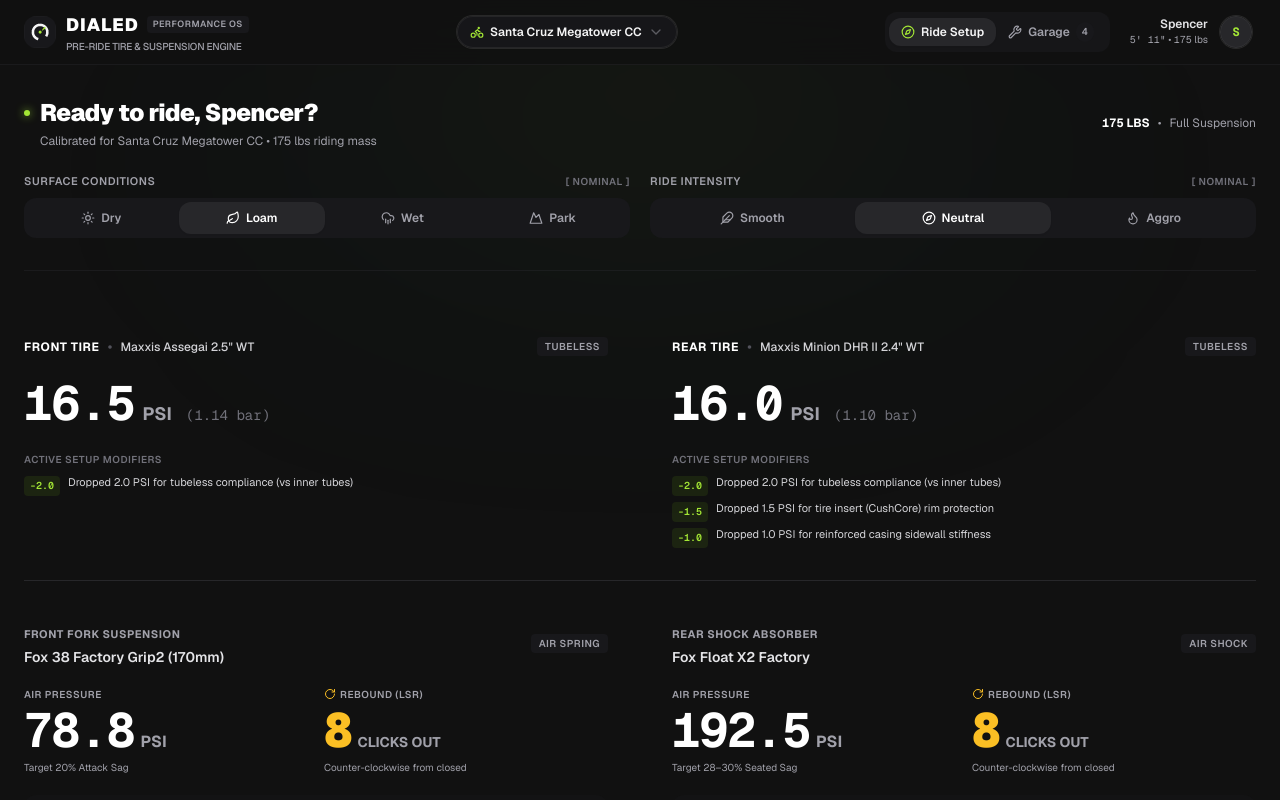
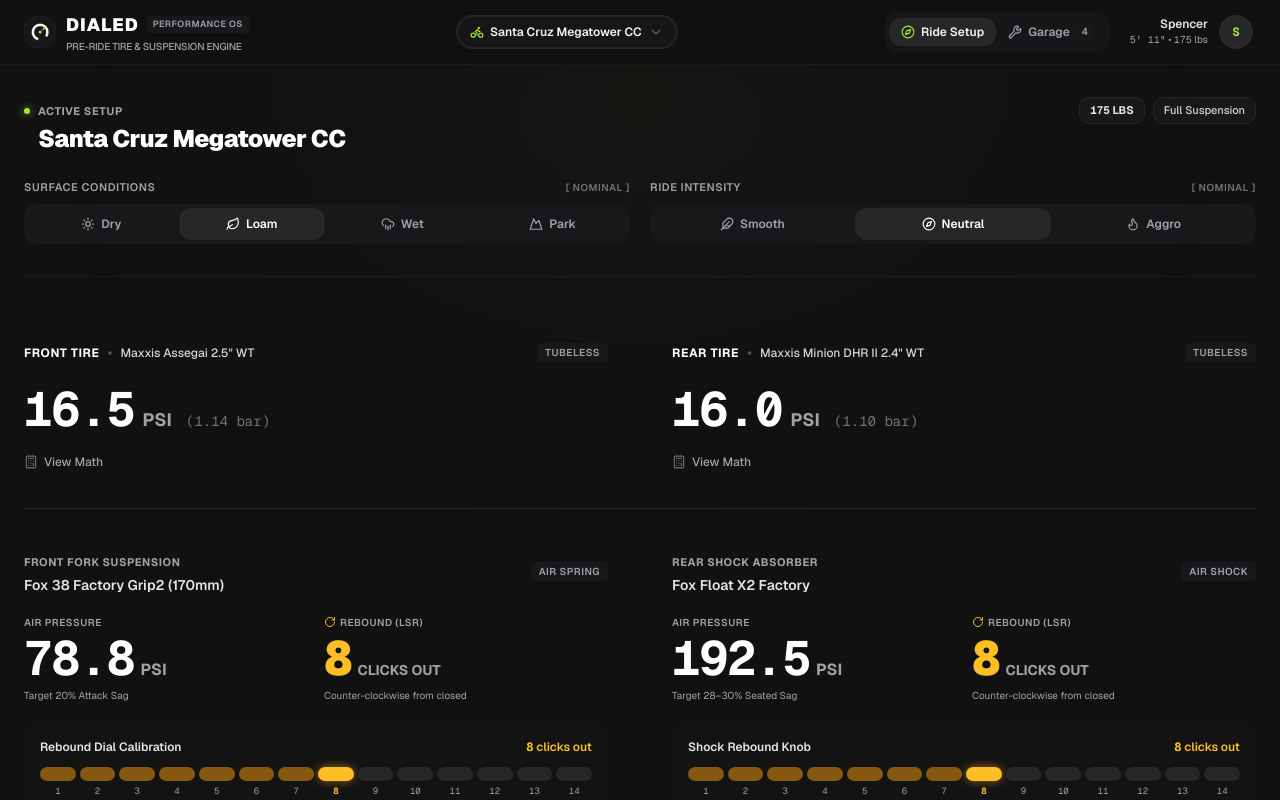
Before and after one commit to spencergill-dev/DialedEngine, a React (Vite) app: page / in a window 1280 px wide. Shown: the top 800 px of the page. Built offline with nearby package versions, Linux system fonts and the light colour scheme; the HTML template or start-up script is replaced by a standard one.

Commit message:
feat(setup): clean up intro to Active Context readout and enforce progressive disclosure for math ledger

```diff
--- /dev/null
+++ b/src/components/setup/CalculationBreakdownDialog.tsx
@@ -0,0 +1,191 @@
+import { useState, useEffect } from "react";
+import { CheckCircle2 } from "lucide-react";
+import {
+  Dialog,
+  DialogContent,
+  DialogHeader,
+  DialogTitle,
+  DialogDescription,
+} from "@/components/ui/dialog";
+import type { Bike, RiderProfile } from "@/types/cycling";
+import type { useDialedMath } from "@/hooks/useDialedMath";
+
+interface CalculationBreakdownDialogProps {
+  open: boolean;
+  onOpenChange: (open: boolean) => void;
+  bike: Bike;
+  profile: RiderProfile;
+  initialTab?: "front" | "rear";
+  setup: ReturnType<typeof useDialedMath>;
+}
+
+export function CalculationBreakdownDialog({
+  open,
+  onOpenChange,
+  bike,
+  profile,
+  initialTab = "front",
+  setup,
+}: CalculationBreakdownDialogProps) {
+  const [activeTab, setActiveTab] = useState<"front" | "rear">(initialTab);
+
+  useEffect(() => {
+    if (open) {
+      setActiveTab(initialTab);
+    }
+  }, [open, initialTab]);
+
+  const tire = activeTab === "front" ? bike.frontTire : bike.rearTire;
+  const targetPsi = activeTab === "front" ? setup.frontPsi : setup.rearPsi;
+  const modifiers = activeTab === "front" ? setup.frontModifiers : setup.rearModifiers;
+  const barValue = (targetPsi * 0.0689476).toFixed(2);
+
+  return (
+    <Dialog open={open} onOpenChange={onOpenChange}>
+      <DialogContent className="max-w-lg bg-[#111111] border border-zinc-800 text-zinc-100 p-6 sm:p-7 max-h-[88vh] overflow-y-auto">
+        <DialogHeader className="space-y-1.5 pb-2 text-left">
+          <div className="flex items-center gap-2">
+            <span className="w-1.5 h-1.5 rounded-full bg-lime-400 shadow-[0_0_8px_rgba(163,230,53,0.8)] shrink-0" />
+            <span className="text-[11px] font-sans font-bold uppercase tracking-wider text-zinc-400">
+              TELEMETRY MATH ENGINE
+            </span>
+          </div>
+          <DialogTitle className="text-xl font-black text-white font-sans tracking-tight">
+            Calculation Breakdown
+          </DialogTitle>
+          <DialogDescription className="text-xs text-zinc-400">
+            Deterministic pressure equations calibrated for rider weight, tire casing, volume, and active ride conditions.
+          </DialogDescription>
+        </DialogHeader>
+
+        {/* Wheel Selection Segmented Pill */}
+        <div className="grid grid-cols-2 gap-1 p-1 bg-zinc-900 rounded-xl my-1">
+          <button
+            type="button"
+            onClick={() => setActiveTab("front")}
+            className={`py-2 px-3 text-xs font-sans font-semibold rounded-lg flex items-center justify-center gap-2 transition-all ${
+              activeTab === "front"
+                ? "bg-zinc-800 text-white shadow-sm"
+                : "text-zinc-400 hover:text-zinc-200"
+            }`}
+          >
+            <span>FRONT TIRE</span>
+            <span className="font-mono text-[11px] text-lime-400">
+              {setup.frontPsi.toFixed(1)} PSI
+            </span>
+          </button>
+          <button
+            type="button"
+            onClick={() => setActiveTab("rear")}
+            className={`py-2 px-3 text-xs font-sans font-semibold rounded-lg flex items-center justify-center gap-2 transition-all ${
+              activeTab === "rear"
+                ? "bg-zinc-800 text-white shadow-sm"
+                : "text-zinc-400 hover:text-zinc-200"
+            }`}
+          >
+            <span>REAR TIRE</span>
+            <span className="font-mono text-[11px] text-lime-400">
+              {setup.rearPsi.toFixed(1)} PSI
+            </span>
+          </button>
+        </div>
+
+        {/* Selected Wheel Header Card */}
+        <div className="p-4 rounded-xl bg-zinc-900/60 border border-zinc-800/80 space-y-3">
+          <div className="flex items-center justify-between">
+            <div className="space-y-0.5">
+              <span className="text-[10px] font-sans font-semibold uppercase tracking-wider text-zinc-400">
+                {activeTab === "front" ? "FRONT WHEEL SETUP" : "REAR WHEEL SETUP"}
+              </span>
+              <h4 className="text-sm font-bold text-white font-sans">
+                {tire.manufacturer} {tire.model} {tire.width}
+              </h4>
+            </div>
+            <div className="flex items-center gap-1.5">
+              <span className="text-[10px] font-sans font-semibold tracking-wider px-2 py-0.5 rounded bg-zinc-800 text-zinc-300 uppercase">
+                {tire.isTubeless ? "Tubeless" : "Tubes"}
+              </span>
+              {tire.hasInsert && (
+                <span className="text-[10px] font-sans font-semibold tracking-wider px-2 py-0.5 rounded bg-amber-500/10 text-amber-400 uppercase">
+                  Insert
+                </span>
+              )}
+            </div>
+          </div>
+
+          <div className="flex items-baseline gap-2 pt-1 border-t border-zinc-800/60">
+            <span className="text-3xl font-black font-mono tracking-tight text-white">
+              {targetPsi.toFixed(1)}
+            </span>
+            <span className="text-sm font-sans font-bold text-zinc-400">
+              PSI
+            </span>
+            <span className="text-xs font-mono text-zinc-500 ml-1">
+              ({barValue} bar)
+            </span>
+            <span className="ml-auto text-[11px] text-zinc-400 font-sans">
+              Calibrated for <span className="font-mono font-bold text-zinc-200">{profile.weight} lbs</span>
+            </span>
+          </div>
+        </div>
+
+        {/* Active Setup Modifiers Ledger */}
+        <div className="space-y-3 pt-2">
+          <div className="flex items-center justify-between">
+            <span className="text-[11px] font-sans font-bold uppercase tracking-wider text-zinc-300">
+              Active Setup Modifiers
+            </span>
+            <span className="text-[10px] font-sans text-zinc-400">
+              {modifiers.length} adjustments applied
+            </span>
+          </div>
+
+          {modifiers.length === 0 ? (
+            <div className="p-3.5 rounded-lg bg-zinc-900/30 border border-zinc-800/40 text-xs text-zinc-400 italic">
+              Standard baseline pressure calibrated for discipline and rider mass without additional active offsets.
+            </div>
+          ) : (
+            <ul className="space-y-2">
+              {modifiers.map((mod, idx) => {
+                const isPositive = mod.delta > 0;
+                return (
+                  <li
+                    key={idx}
+                    className="p-3 rounded-lg bg-zinc-900/40 border border-zinc-800/60 flex items-start gap-3"
+                  >
+                    <span
+                      className={`text-xs font-mono font-bold px-2 py-0.5 rounded shrink-0 ${
+                        isPositive
+                          ? "bg-amber-500/10 text-amber-400 border border-amber-500/20"
+                          : "bg-lime-500/10 text-lime-400 border border-lime-500/20"
+                      }`}
+                    >
+                      {isPositive ? `+${mod.delta.toFixed(1)}` : mod.delta.toFixed(1)} PSI
+                    </span>
+                    <div className="space-y-0.5 min-w-0 flex-1">
+                      <span className="text-xs font-sans font-bold text-zinc-200 block">
+                        {mod.label}
+                      </span>
+                      <p className="text-[11px] text-zinc-400 leading-relaxed">
+                        {mod.description}
+                      </p>
+                    </div>
+                  </li>
+                );
+              })}
+            </ul>
+          )}
+        </div>
+
+        {/* Footer info */}
+        <div className="pt-3 border-t border-zinc-800/60 flex items-center justify-between text-[11px] text-zinc-400">
+          <span>Chassis: {bike.category.replace("_", " ")}</span>
+          <span className="flex items-center gap-1 text-lime-400">
+            <CheckCircle2 className="w-3.5 h-3.5" />
+            <span>Optimal Traction Sweet Spot</span>
+          </span>
+        </div>
+      </DialogContent>
+    </Dialog>
+  );
+}
--- a/src/components/setup/RideSetupView.tsx
+++ b/src/components/setup/RideSetupView.tsx
@@ -9,11 +9,13 @@
   Compass,
   Flame,
   RotateCw,
+  Calculator,
 } from "lucide-react";
 import { motion } from "framer-motion";
 import { Label } from "@/components/ui/label";
 import { AnimatedNumber } from "@/components/common/AnimatedNumber";
 import { useDialedMath } from "@/hooks/useDialedMath";
+import { CalculationBreakdownDialog } from "./CalculationBreakdownDialog";
 import type {
   Bike,
   RiderProfile,
@@ -63,11 +65,11 @@
   const [rideStyle, setRideStyle] = useState<RidingStyle>(
     profile.ridingStyle || "neutral"
   );
+  const [isBreakdownOpen, setIsBreakdownOpen] = useState(false);
+  const [breakdownTab, setBreakdownTab] = useState<"front" | "rear">("front");
 
   const currentBike = bikes.find((b) => b.id === activeBikeId) || bikes[0];
   const setup = useDialedMath(currentBike, profile, condition, rideStyle);
-
-  const riderName = profile.displayName?.trim() || "Spencer";
 
   if (!currentBike) {
     return (
@@ -95,26 +97,26 @@
 
   return (
     <div className="space-y-8 pb-12">
-      {/* 1. Header & Pre-Ride Configuration (Borderless Section) */}
+      {/* 1. Active Context & Pre-Ride Configuration (Borderless Section) */}
       <section className="pb-8 border-b border-zinc-800/50">
-        <div className="flex flex-col sm:flex-row sm:items-center justify-between gap-4">
-          <div>
-            <div className="flex items-center gap-2.5">
-              {/* Strict 6px Volt active status dot */}
-              <span className="w-1.5 h-1.5 rounded-full bg-lime-400 shadow-[0_0_8px_rgba(163,230,53,0.8)]" />
-              <h1 className="text-xl sm:text-2xl font-black text-white tracking-tight">
-                Ready to ride, {riderName}?
-              </h1>
+        <div className="flex flex-col sm:flex-row sm:items-baseline justify-between gap-3">
+          <div className="space-y-1">
+            <div className="flex items-center gap-2">
+              <span className="w-1.5 h-1.5 rounded-full bg-lime-400 shadow-[0_0_8px_rgba(163,230,53,0.8)] shrink-0" />
+              <span className="text-[11px] font-sans font-bold uppercase tracking-wider text-zinc-400">
+                ACTIVE SETUP
+              </span>
             </div>
-            <p className="text-xs text-zinc-400 mt-1 pl-4">
-              Calibrated for {displayBrand} {currentBike.model} • {profile.weight} lbs riding mass
-            </p>
+            <h1 className="text-xl sm:text-2xl font-black text-white tracking-tight pl-3.5">
+              {displayBrand} {currentBike.model}
+            </h1>
           </div>
 
-          <div className="flex items-center gap-2 text-xs font-sans text-zinc-400 pl-4 sm:pl-0">
-            <span className="text-white font-bold"><span className="font-mono">{profile.weight}</span> LBS</span>
-            <span>•</span>
-            <span className="capitalize text-zinc-400 font-sans">
+          <div className="flex items-center gap-2 pl-3.5 sm:pl-0">
+            <span className="px-2.5 py-1 rounded-md bg-zinc-900 border border-zinc-800 text-[11px] font-bold text-zinc-200">
+              <span className="font-mono">{profile.weight}</span> LBS
+            </span>
+            <span className="px-2.5 py-1 rounded-md bg-zinc-900 border border-zinc-800 text-[11px] font-medium text-zinc-300 capitalize">
               {currentBike.category.replace("_", " ")}
             </span>
           </div>
@@ -266,36 +268,18 @@
               </span>
             </div>
 
-            {/* Bottom: Modifier Ledger */}
-            <div className="space-y-2 pt-2 text-xs">
-              <span className="text-[10px] font-sans font-semibold uppercase tracking-wider text-zinc-500 block">
-                Active Setup Modifiers
-              </span>
-              {setup.frontModifiers.length === 0 ? (
-                <p className="text-zinc-500 italic text-xs">
-                  Standard baseline pressure calibrated for discipline and rider mass.
-                </p>
-              ) : (
-                <ul className="space-y-1.5">
-                  {setup.frontModifiers.map((mod, idx) => (
-                    <li key={idx} className="flex items-start gap-2 text-zinc-300">
-                      <span
-                        className={`text-[10px] font-sans font-semibold px-1.5 py-0.5 rounded shrink-0 ${
-                          mod.delta > 0
-                            ? "bg-amber-500/10 text-amber-400"
-                            : "bg-lime-500/10 text-lime-400"
-                        }`}
-                      >
-                        <span className="font-mono">{mod.delta > 0 ? `+${mod.delta.toFixed(1)}` : mod.delta.toFixed(1)}</span>
-                      </span>
-                      <span className="text-[11px] leading-tight text-zinc-300">
-                        {mod.description}
-                      </span>
-                    </li>
-                  ))}
-                </ul>
-              )}
-            </div>
+            {/* Under PSI: Progressive Disclosure Action */}
+            <button
+              type="button"
+              onClick={() => {
+                setBreakdownTab("front");
+                setIsBreakdownOpen(true);
+              }}
+              className="inline-flex items-center gap-1.5 text-xs text-zinc-400 hover:text-white transition-colors group pt-1"
+            >
+              <Calculator className="w-3.5 h-3.5 text-zinc-500 group-hover:text-lime-400 transition-colors" />
+              <span className="font-sans font-medium">View Math</span>
+            </button>
           </div>
 
           {/* Rear Tire Module */}
@@ -329,36 +313,18 @@
               </span>
             </div>
 
-            {/* Bottom: Modifier Ledger */}
-            <div className="space-y-2 pt-2 text-xs">
-              <span className="text-[10px] font-sans font-semibold uppercase tracking-wider text-zinc-500 block">
-                Active Setup Modifiers
-              </span>
-              {setup.rearModifiers.length === 0 ? (
-                <p className="text-zinc-500 italic text-xs">
-                  Standard baseline pressure calibrated for discipline and rider mass.
-                </p>
-              ) : (
-                <ul className="space-y-1.5">
-                  {setup.rearModifiers.map((mod, idx) => (
-                    <li key={idx} className="flex items-start gap-2 text-zinc-300">
-                      <span
-                        className={`text-[10px] font-sans font-semibold px-1.5 py-0.5 rounded shrink-0 ${
-                          mod.delta > 0
-                            ? "bg-amber-500/10 text-amber-400"
-                            : "bg-lime-500/10 text-lime-400"
-                        }`}
-                      >
-                        <span className="font-mono">{mod.delta > 0 ? `+${mod.delta.toFixed(1)}` : mod.delta.toFixed(1)}</span>
-                      </span>
-                      <span className="text-[11px] leading-tight text-zinc-300">
-                        {mod.description}
-                      </span>
-                    </li>
-                  ))}
-                </ul>
-              )}
-            </div>
+            {/* Under PSI: Progressive Disclosure Action */}
+            <button
+              type="button"
+              onClick={() => {
+                setBreakdownTab("rear");
+                setIsBreakdownOpen(true);
+              }}
+              className="inline-flex items-center gap-1.5 text-xs text-zinc-400 hover:text-white transition-colors group pt-1"
+            >
+              <Calculator className="w-3.5 h-3.5 text-zinc-500 group-hover:text-lime-400 transition-colors" />
+              <span className="font-sans font-medium">View Math</span>
+            </button>
           </div>
         </div>
       </section>
@@ -620,6 +586,16 @@
           Always check tire pressure cold before every ride.
         </div>
       </div>
+
+      {/* Progressive Disclosure Math Breakdown Modal */}
+      <CalculationBreakdownDialog
+        open={isBreakdownOpen}
+        onOpenChange={setIsBreakdownOpen}
+        bike={currentBike}
+        profile={profile}
+        initialTab={breakdownTab}
+        setup={setup}
+      />
     </div>
   );
 }
```
